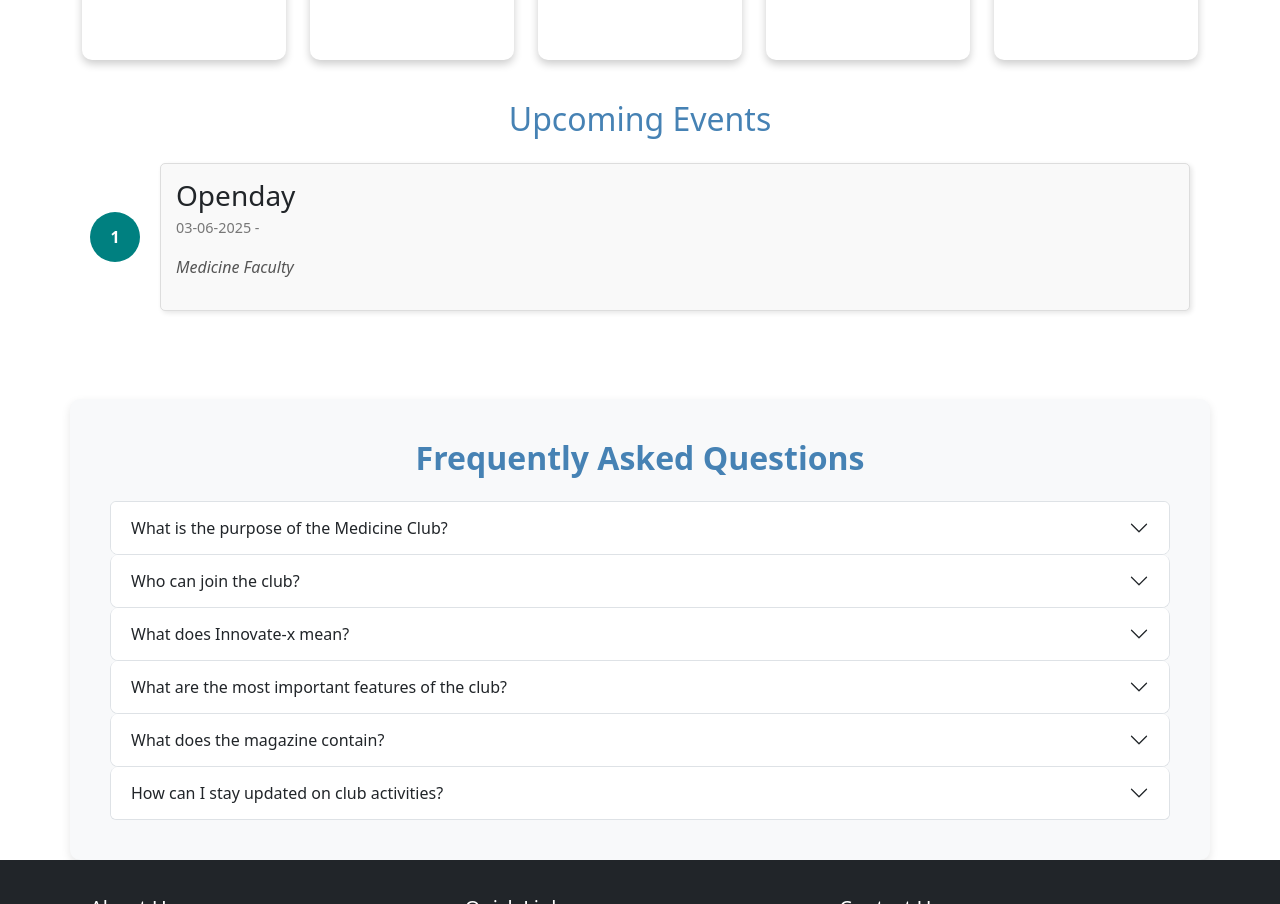
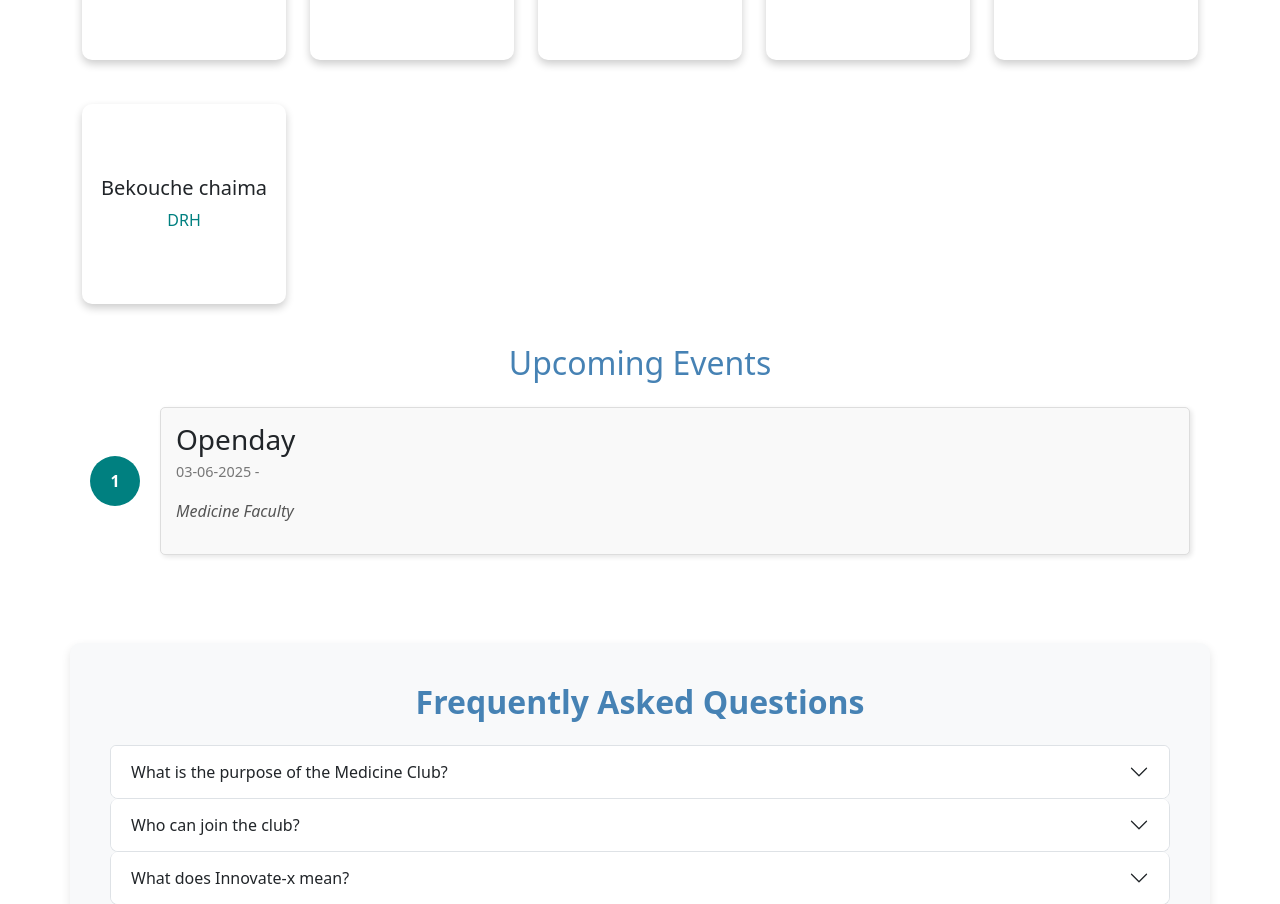
Before and after one commit to ayoubbelme/innovatex-club, a React (Create React App) app: page / in a window 1280 px wide. Shown: the part 1959-2863 px from the top of the page. Built offline with nearby package versions, Linux system fonts and the light colour scheme.

Commit message:
add new member

```diff
--- a/src/Sections/Team/Team.js
+++ b/src/Sections/Team/Team.js
@@ -9,6 +9,7 @@ const teamMembers = [
   { name: "Benahmed Djillali lina", role: "Activities office officer", description: "Pharmacy student" },
   { name: "Kachaou hadil", role: "relationship officer", description: "Pharmacy student" },
   { name: "Kerriche Hanane", role: "Head of the pharmacy department", description: "Pharmacy student" },
+  { name: "Bekouche chaima", role: "DRH", description: "Pharmacy student" },
 
 ];
 
```
